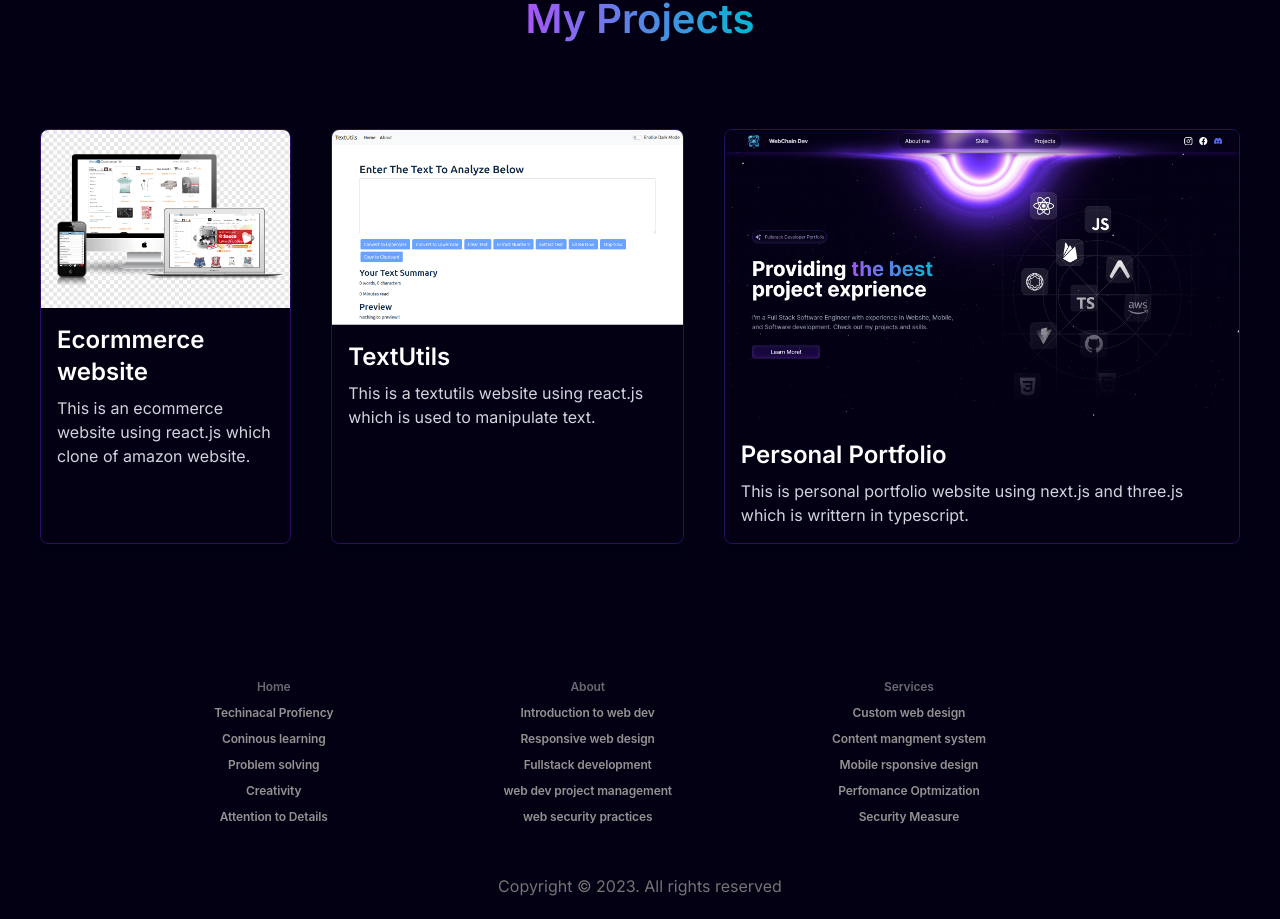
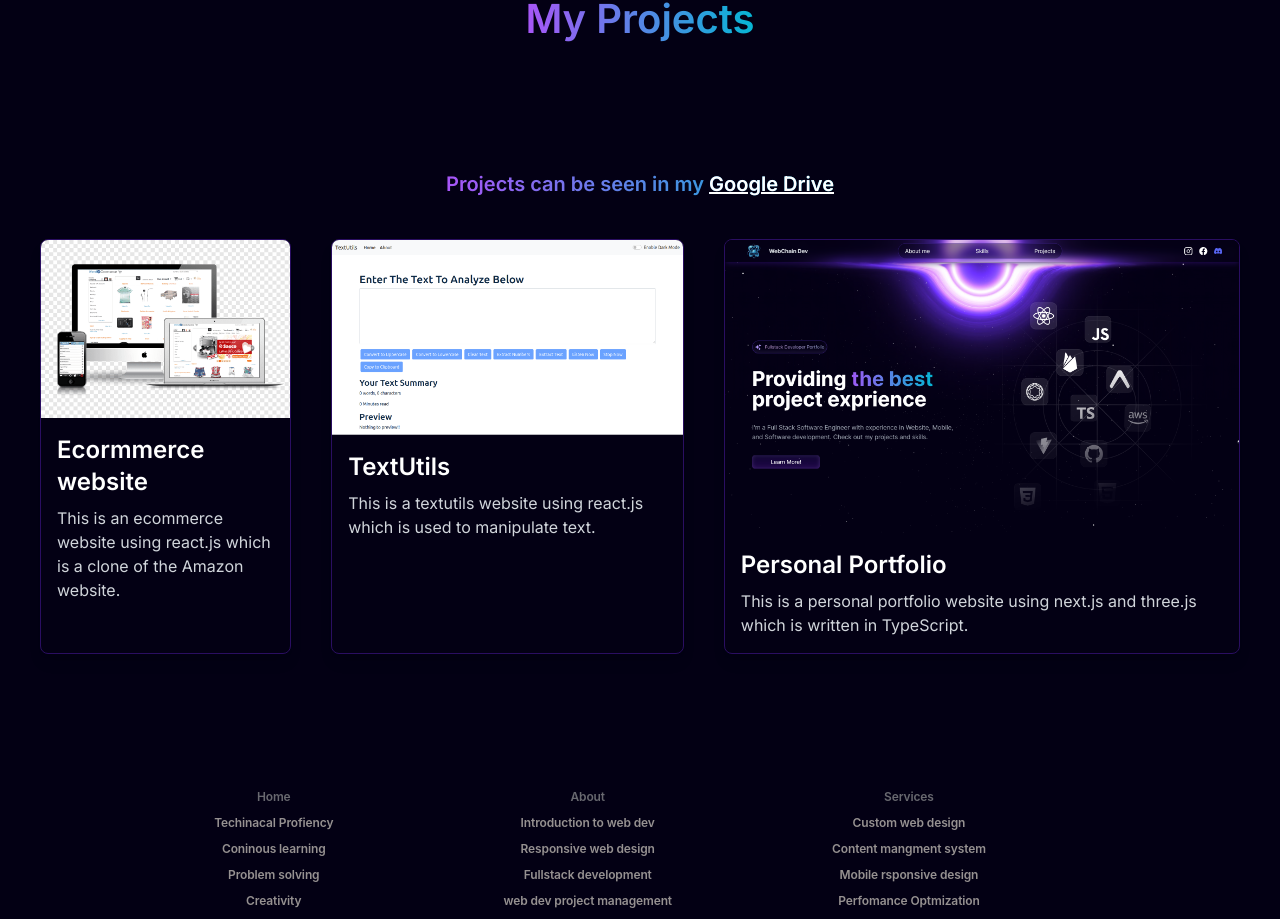
Before and after one commit to JnaneshaPS/my-Portfolio, a Next.js app: page / in a window 1280 px wide. Shown: the part 3096-4015 px from the top of the page. Built offline with nearby package versions, Linux system fonts and the light colour scheme; a web font is replaced by a local one.

Commit message:
22 xommit

```diff
--- a/components/main/Projects.tsx
+++ b/components/main/Projects.tsx
@@ -2,6 +2,8 @@ import React from "react";
 import ProjectCard from "../sub/ProjectCard";
 
 const Projects = () => {
+  const driveLink = "https://drive.google.com";
+
   return (
     <div
       className="flex flex-col items-center justify-center py-20"
@@ -10,11 +12,23 @@ const Projects = () => {
       <h1 className="text-[40px] font-semibold text-transparent bg-clip-text bg-gradient-to-r from-purple-500 to-cyan-500 py-20">
         My Projects
       </h1>
+
+      <div className="text-[20px] font-semibold text-transparent bg-clip-text bg-gradient-to-r from-purple-500 to-cyan-500 py-10">
+        Projects can be seen in my{" "}
+        <a
+          href={driveLink}
+          target="_blank"
+          rel="noopener noreferrer"
+          className="text-white underline cursor-pointer hover:text-gray-300"
+        >          Google Drive
+        </a>
+      </div>
+
       <div className="h-full w-full flex flex-col md:flex-row gap-10 px-10">
         <ProjectCard
           src="/NextWebsite.png"
           title="Ecormmerce website"
-          description="This is an ecommerce website using react.js which clone of amazon website."
+          description="This is an ecommerce website using react.js which is a clone of the Amazon website."
         />
         <ProjectCard
           src="/CardImage.png"
@@ -24,10 +38,11 @@ const Projects = () => {
         <ProjectCard
           src="/SpaceWebsite.png"
           title="Personal Portfolio"
-          description="This is personal portfolio website using next.js and three.js which is writtern in typescript."
+          description="This is a personal portfolio website using next.js and three.js which is written in TypeScript."
         />
       </div>
     </div>
   );
 };
+
 export default Projects;
--- a/components/sub/HeroContent.tsx
+++ b/components/sub/HeroContent.tsx
@@ -43,8 +43,6 @@ const HeroContent = () => {
           className="text-lg text-gray-400 my-5 max-w-[600px]">
           I&apos;m a Full Stack Software Engineer with experience in Website,
           Mobile, and Software development. Check out my projects and skills.
-
-
                   </motion.p>
         <motion.a
           variants={slideInFromLeft(1)}
--- a/package.json
+++ b/package.json
@@ -29,7 +29,7 @@
     "autoprefixer": "^10",
     "eslint": "^8",
     "eslint-config-next": "13.5.6",
-    "framer-motion": "^10.16.4",
+    "framer-motion": "^10.16.15",
     "maath": "^0.10.4",
     "postcss": "^8",
     "react-intersection-observer": "^9.5.2",
```
Also changed, not shown: components/main/Footer.tsx (+4 -4 lines), 1 other file (tests, documents, lock files or other folders).
